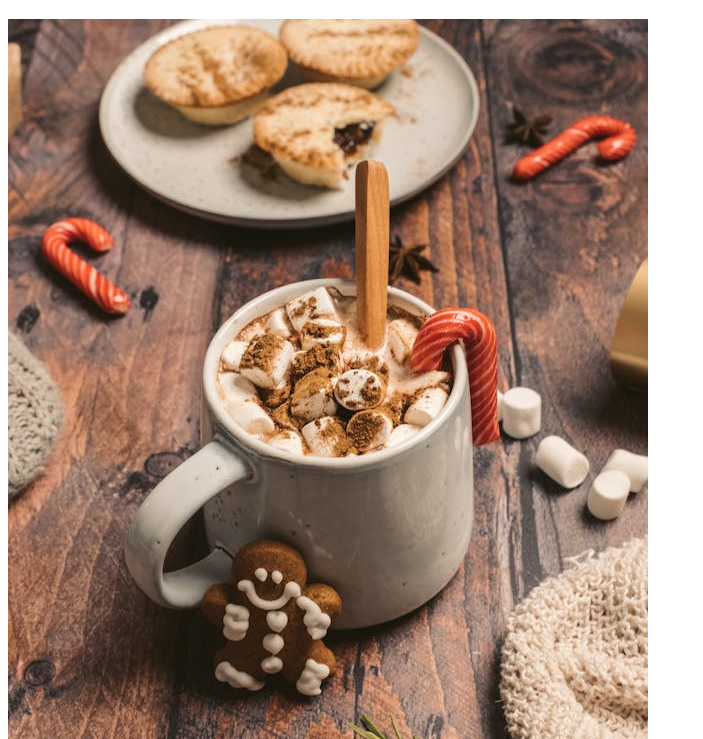
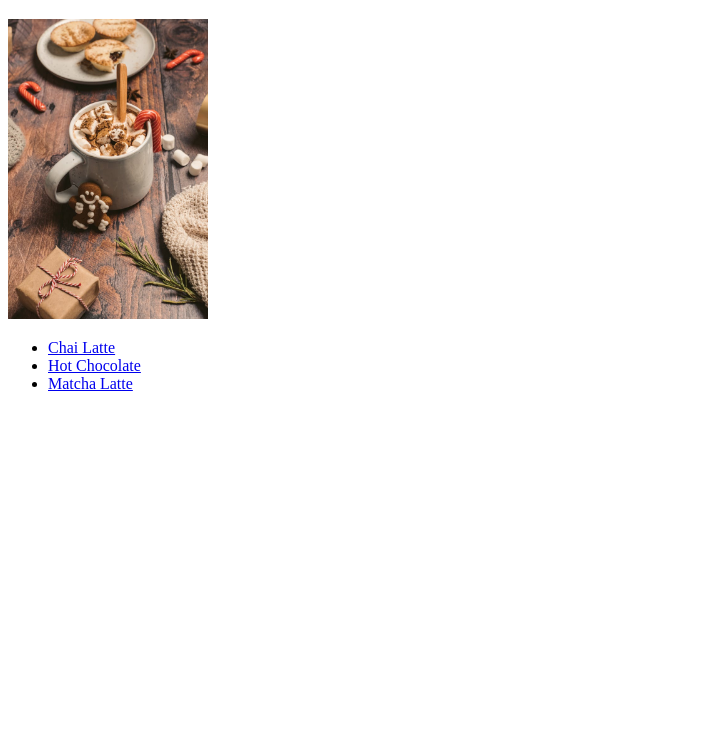
Before and after one commit to munglee/odin-recipes, a plain HTML site: page index.html in a window 1280 px wide. Shown: the part 61-800 px from the top of the page, without its empty margins (0-703 px from the left). Drawn offline with Linux system fonts and the light colour scheme.

Commit message:
Image size adjusted

```diff
--- a/index.html
+++ b/index.html
@@ -9,7 +9,7 @@
 
 <body>
     <h1>Odin Recipes</h1>
-    <img src="./images/main.jpg" />
+    <img src="./images/main.jpg" height="300px" />
     <ul>
         <li><a href="recipes/chai-latte.html">Chai Latte</a></li>
         <li><a href="recipes/hot-chocolate.html">Hot Chocolate</a></li>
```
